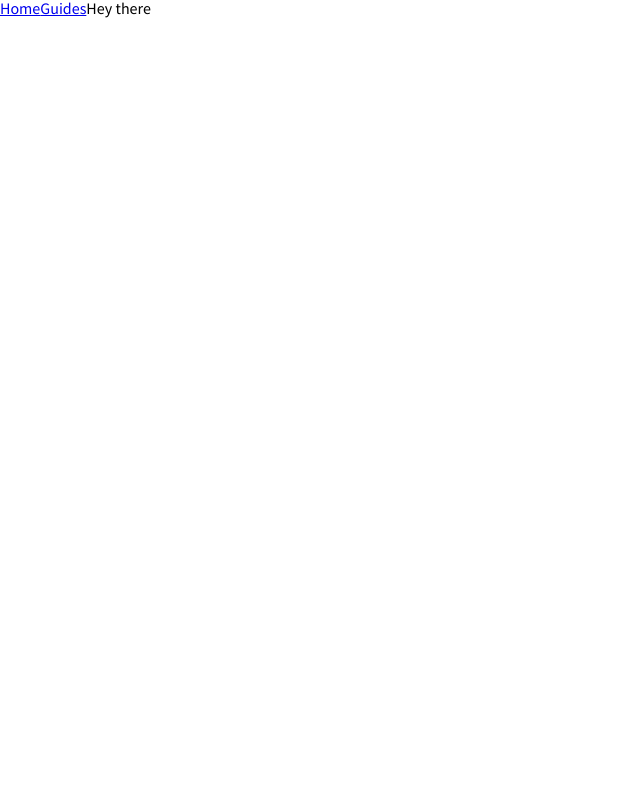
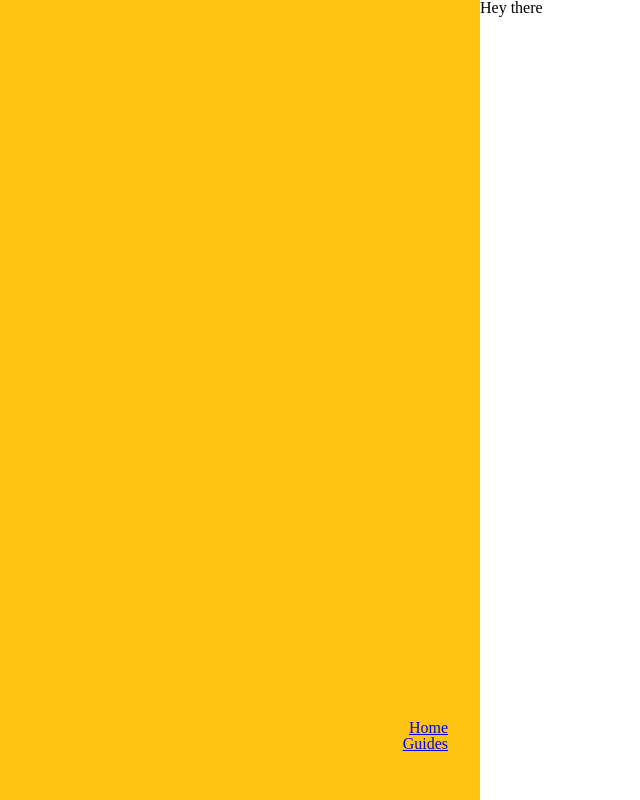
Before and after one commit to SumiSeo/kaka, a Next.js app: page / in a window 1280 px wide. Shown: the whole page, without its empty margins (0-640 px from the left). Built offline with nearby package versions, Linux system fonts and the light colour scheme.

Commit message:
feat(navBar): add navbar layout and scss styling

```diff
--- a/comps/Layout.tsx
+++ b/comps/Layout.tsx
@@ -1,4 +1,4 @@
-import NavBar from "./Navbar";
+import NavBar from "./NavBar";
 import styles from "@/styles/Layout.module.scss";
 import { ChildrenTypes } from "@/types/ChildrenTypes";
 
--- a/comps/Navbar.tsx
+++ b/comps/Navbar.tsx
@@ -1,10 +1,15 @@
 import Link from "next/link";
+import styles from "@/styles/NavBar.module.scss";
 
 const NavBar = (): JSX.Element => {
   return (
-    <div>
-      <Link href="/">Home</Link>
-      <Link href="/Guides">Guides</Link>
+    <div className={styles.navigation}>
+      <Link className={styles.navigation__list} href="/">
+        Home
+      </Link>
+      <Link className={styles.navigation__list} href="/Guides">
+        Guides
+      </Link>
     </div>
   );
 };
--- a/styles/Layout.module.scss
+++ b/styles/Layout.module.scss
@@ -1,5 +1,13 @@
+@import "./base/variables";
 .container {
-  display: flex;
+  width: 100%;
+  height: 100vh;
+  display: grid;
+  grid-template-columns: 30rem 40rem;
   &__column {
+    &:first-child {
+      background-color: $default_yellow;
+      padding: 3rem 2rem;
+    }
   }
 }
--- a/styles/NavBar.module.scss
+++ b/styles/NavBar.module.scss
@@ -0,0 +1,10 @@
+.navigation {
+  width: 100%;
+  height: 100%;
+  display: flex;
+  flex-direction: column;
+  justify-content: flex-end;
+  align-items: flex-end;
+  &__list {
+  }
+}
--- /dev/null
+++ b/styles/base/_variables.scss
@@ -0,0 +1,6 @@
+$default_yellow: #ffc312;
+$default_green: #009432;
+$default_violet: #9980fa;
+$default_purple: #5758bb;
+$default_pink: #ed4c67;
+$default_grey: #2f3640;
--- a/styles/base/globals.scss
+++ b/styles/base/globals.scss
@@ -1,8 +1,4 @@
 @import url("https://fonts.googleapis.com/css2?family=Inter:wght@300;400;500;600;700;800&family=Source+Sans+Pro:ital,wght@0,300;0,400;0,600;0,700;0,900;1,300;1,400;1,600;1,700;1,900&family=Work+Sans:ital,wght@0,100;0,200;0,300;0,400;0,500;0,600;0,700;0,800;0,900;1,100;1,200;1,300;1,400;1,500;1,600;1,700;1,800;1,900&display=swap");
 @import "./base.scss";
 @import "./reset.scss";
-
-body {
-  font-family: "Source Sans Pro", sans-serif;
-  font-weight: 500;
-}
+@import "./variables";
```
